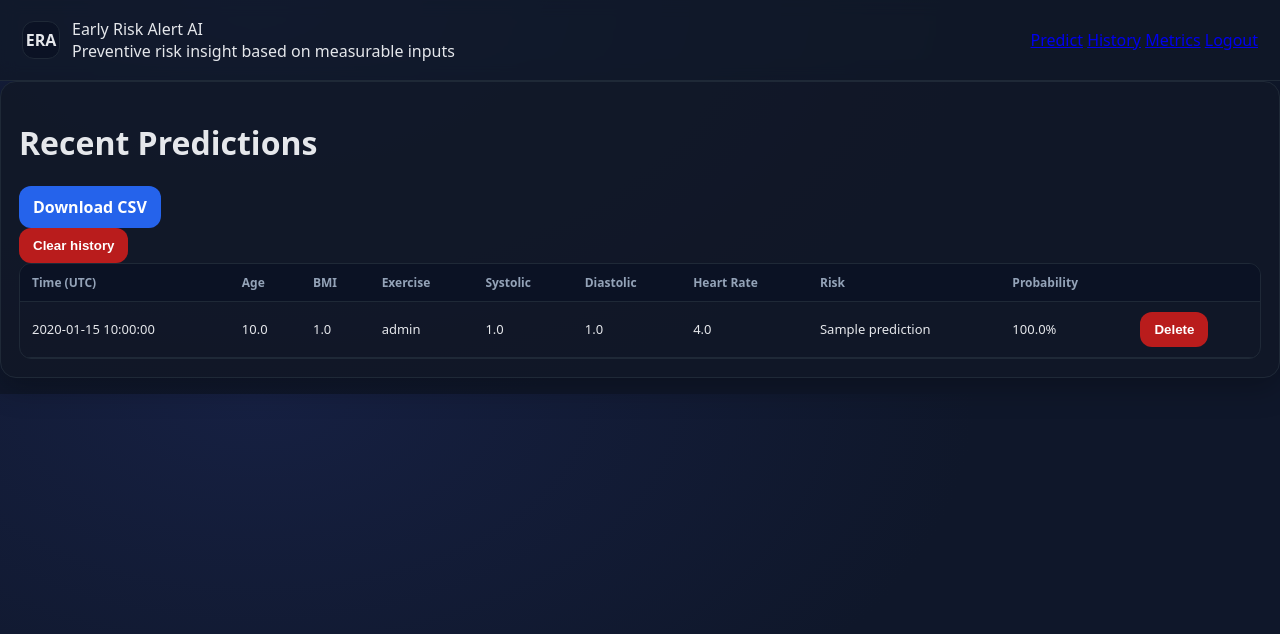
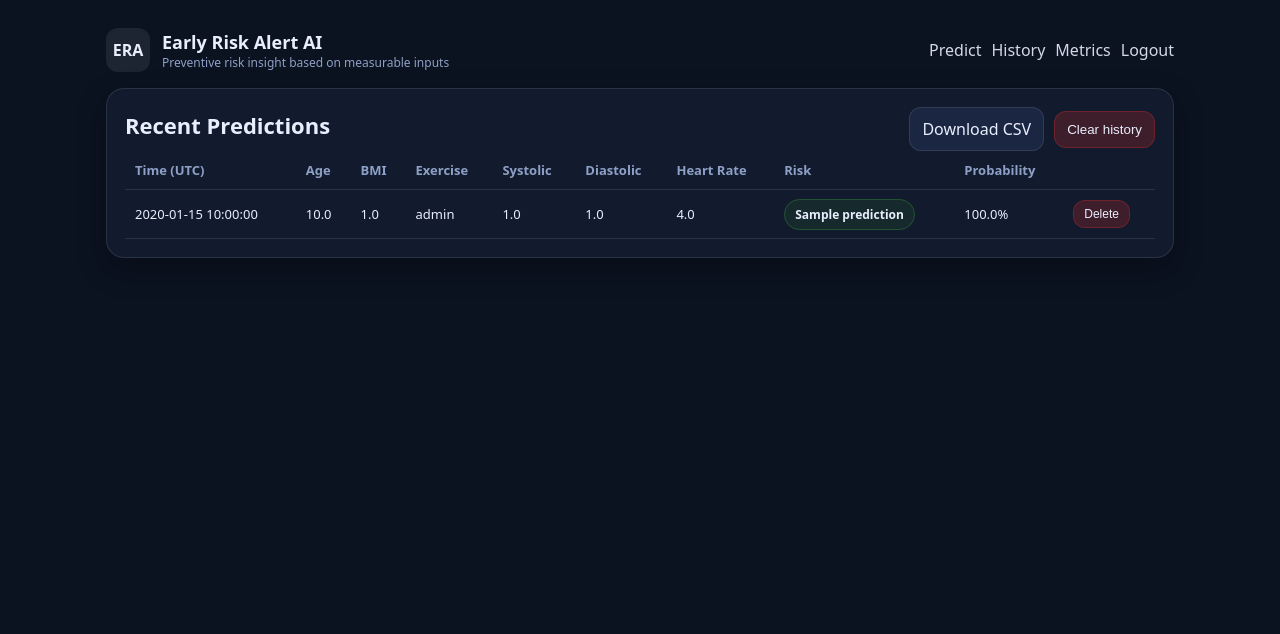
Before and after one commit to ayden611/early-risk-alert-ai, a Flask app: page /history in a window 1280 px wide. Shown: the top 634 px of the page. Run offline with Flask 3, Linux system fonts and the light colour scheme; the visitor is signed in with stand-in values (Sample User, id 1); tables that the repository leaves empty hold one stand-in row (values such as "Sample post"); parts of the project's set-up code (start-up, migrations or seed data) failed here and were passed over.

Commit message:
Update style.css

```diff
--- a/static/style.css
+++ b/static/style.css
@@ -1,166 +1,132 @@
 :root{
-  --bg:#0f172a;
-  --card:#111827;
-  --muted:#94a3b8;
-  --text:#e5e7eb;
-  --border:#1f2937;
-  --btn:#1f2937;
-  --btn2:#2563eb;
-  --danger:#b91c1c;
+  --bg:#0b1220;
+  --card:#121b2e;
+  --muted:#8ea0c6;
+  --text:#e9eefc;
+  --border:rgba(255,255,255,.10);
+  --good:#2e7d32;
+  --bad:#c62828;
+  --btn:#1b2742;
+  --btn2:#27406f;
 }
 
-*{box-sizing:border-box;}
+*{box-sizing:border-box}
 body{
   margin:0;
-  font-family:system-ui,-apple-system,Segoe UI,Roboto,Arial,sans-serif;
-  background:radial-gradient(1200px 700px at 20% 0%, #162042 0%, var(--bg) 60%);
+  background:var(--bg);
   color:var(--text);
+  font-family: ui-sans-serif, system-ui, -apple-system, Segoe UI, Roboto, Helvetica, Arial;
 }
 
+.shell{max-width:1100px;margin:28px auto;padding:0 16px;}
 .topbar{
-  display:flex;
-  align-items:center;
-  justify-content:space-between;
-  padding:18px 22px;
-  border-bottom:1px solid var(--border);
-  background:rgba(17,24,39,.75);
-  backdrop-filter:blur(8px);
+  display:flex;justify-content:space-between;align-items:center;
+  margin-bottom:16px;gap:16px;flex-wrap:wrap;
 }
 .brand{display:flex;gap:12px;align-items:center;}
 .logo{
-  width:38px;height:38px;border-radius:12px;
-  display:grid;place-items:center;
-  background:#0b1224;border:1px solid var(--border);
-  font-weight:700;
+  width:44px;height:44px;border-radius:12px;
+  display:grid;place-items:center;font-weight:800;
+  background:rgba(255,255,255,.08);
 }
-.title{font-size:18px;font-weight:700;}
-.subtitle{font-size:13px;color:var(--muted);}
-.tag{font-size:12px;color:var(--muted);}
+.brand-title{font-size:18px;font-weight:800}
+.brand-sub{font-size:12px;color:var(--muted)}
+.nav{display:flex;gap:10px;flex-wrap:wrap}
+.navlink{color:var(--text);text-decoration:none;opacity:.9}
+.navlink:hover{opacity:1;text-decoration:underline}
 
-.container{max-width:980px;margin:22px auto;padding:0 16px;}
 .card{
-  background:rgba(17,24,39,.9);
+  background:var(--card);
   border:1px solid var(--border);
-  border-radius:16px;
+  border-radius:18px;
   padding:18px;
-  box-shadow:0 10px 30px rgba(0,0,0,.25);
+  box-shadow:0 12px 30px rgba(0,0,0,.25);
   margin-bottom:16px;
 }
-h2{margin:0 0 10px 0;}
-.muted{color:var(--muted);}
+.center{max-width:520px;margin:80px auto}
 
-.grid{
-  display:grid;
-  grid-template-columns:repeat(2, minmax(0,1fr));
-  gap:12px;
+h1{margin:0 0 8px 0;font-size:22px}
+h2{margin:16px 0 8px 0;font-size:16px}
+.muted{color:var(--muted)}
+.tiny{font-size:12px}
+
+.flash{margin-bottom:14px}
+.flash-item{
+  background:rgba(255, 193, 7, .12);
+  border:1px solid rgba(255, 193, 7, .25);
+  padding:10px 12px;border-radius:12px;
+  margin-bottom:8px;
 }
-.field label{display:block;font-size:13px;color:var(--muted);margin-bottom:6px;}
-.field input,.field select{
+
+.form{display:grid;gap:10px;margin-top:10px}
+label{font-size:12px;color:var(--muted)}
+input, select{
   width:100%;
   padding:10px 12px;
   border-radius:12px;
   border:1px solid var(--border);
-  background:#0b1224;
+  background:rgba(255,255,255,.06);
   color:var(--text);
   outline:none;
 }
-.hint{font-size:12px;color:var(--muted);margin-top:6px;}
+.hint{font-size:12px;color:var(--muted);margin-top:6px}
 
-.checkrow{
-  display:flex;gap:10px;align-items:flex-start;
-  margin:14px 0;
-  font-size:13px;color:var(--muted);
+.grid{
+  display:grid;
+  grid-template-columns: 1fr 1fr;
+  gap:12px;
+  margin-top:12px;
 }
-.checkrow input{margin-top:3px;}
+.full{grid-column:1 / -1}
+@media (max-width:760px){
+  .grid{grid-template-columns:1fr}
+}
 
-.actions{display:flex;gap:10px;flex-wrap:wrap;}
+.actions{display:flex;gap:10px;flex-wrap:wrap;align-items:center}
 .btn{
-  display:inline-flex;align-items:center;justify-content:center;
-  gap:10px;
-  border:none;
-  cursor:pointer;
-  padding:10px 14px;
-  border-radius:12px;
-  background:var(--btn2);
-  color:white;
-  font-weight:600;
-  text-decoration:none;
-}
-.btn2{background:var(--btn);}
-.btn.danger{background:var(--danger);}
-.btn:disabled{opacity:.7;cursor:not-allowed;}
-
-.alert{
+  display:inline-block;
+  background:var(--btn);
+  border:1px solid var(--border);
+  color:var(--text);
   padding:10px 12px;
   border-radius:12px;
+  text-decoration:none;
+  cursor:pointer;
+}
+.btn:hover{background:rgba(255,255,255,.10)}
+.btn.primary{background:var(--btn2)}
+.btn.danger{background:rgba(198,40,40,.25);border-color:rgba(198,40,40,.35)}
+.btn.tiny{padding:6px 10px;font-size:12px}
+
+.check{display:flex;gap:10px;align-items:flex-start}
+.check input{width:auto;margin-top:3px}
+
+.result{display:flex;justify-content:space-between;align-items:center;gap:14px;flex-wrap:wrap}
+.pill{
+  padding:6px 10px;border-radius:999px;font-weight:700;font-size:12px;
   border:1px solid var(--border);
-  margin-bottom:12px;
+  background:rgba(255,255,255,.06);
 }
-.alert-error{background:rgba(185,28,28,.15);}
-.alert-ok{background:rgba(34,197,94,.12);}
+.pill.good{border-color:rgba(46,125,50,.5);background:rgba(46,125,50,.15)}
+.pill.bad{border-color:rgba(198,40,40,.5);background:rgba(198,40,40,.15)}
 
-.result-card{
-  margin-top:16px;
-  padding:16px;
-  border-radius:16px;
-  font-size:16px;
+.table-wrap{overflow:auto}
+table{width:100%;border-collapse:separate;border-spacing:0;min-width:900px}
+th, td{padding:10px 10px;border-bottom:1px solid var(--border);text-align:left;font-size:13px}
+th{color:var(--muted);font-weight:700}
+
+.row{display:flex;justify-content:space-between;align-items:center;gap:12px;flex-wrap:wrap}
+.row-actions{display:flex;gap:10px;align-items:center;flex-wrap:wrap}
+
+.metrics{display:grid;grid-template-columns:repeat(3, 1fr);gap:12px;margin-top:12px}
+.metric{border:1px solid var(--border);border-radius:16px;padding:12px;background:rgba(255,255,255,.04)}
+.big{font-size:22px;font-weight:900;margin-top:6px}
+
+.pre{
+  background:rgba(0,0,0,.3);
   border:1px solid var(--border);
+  padding:12px;
+  border-radius:14px;
+  overflow:auto;
+  white-space:pre-wrap;
 }
-.low{background-color:rgba(34,197,94,.08); border-left:6px solid #22c55e;}
-.high{background-color:rgba(239,68,68,.08); border-left:6px solid #ef4444;}
-.result-title{font-size:20px;font-weight:800;margin-bottom:10px;}
-.risk-label{font-size:22px;font-weight:800;}
-.confidence{margin-top:6px;color:var(--muted);}
-
-.meter{
-  height:14px;
-  background:#0b1224;
-  border:1px solid var(--border);
-  border-radius:999px;
-  overflow:hidden;
-  margin:12px 0;
-}
-.meter-fill{
-  height:100%;
-  background:linear-gradient(90deg,#22c55e,#f59e0b,#ef4444);
-}
-
-.result-details{display:flex;gap:18px;flex-wrap:wrap;color:var(--muted);}
-.disclaimer{font-size:12px;color:var(--muted);margin-top:10px;line-height:1.4;}
-
-.table-wrap{overflow:auto;border-radius:12px;border:1px solid var(--border);}
-table{width:100%;border-collapse:collapse;min-width:860px;}
-th,td{padding:10px 12px;border-bottom:1px solid var(--border);text-align:left;}
-th{font-size:12px;color:var(--muted);background:#0b1224;}
-td{font-size:13px;}
-td.low{color:#22c55e;}
-td.high{color:#ef4444;}
-
-.filtergrid{
-  display:grid;
-  grid-template-columns:repeat(3, minmax(0, 1fr));
-  gap:12px;
-  margin-bottom:12px;
-}
-.filter-actions{
-  display:flex;
-  gap:10px;
-  align-items:end;
-}
-
-@media (max-width: 820px){
-  .grid{grid-template-columns:1fr;}
-  .filtergrid{grid-template-columns:1fr;}
-}
-
-/* Loading spinner */
-.spinner{
-  width:14px;height:14px;
-  border-radius:999px;
-  border:2px solid rgba(255,255,255,.35);
-  border-top-color:white;
-  display:none;
-  animation:spin .8s linear infinite;
-}
-.loading .spinner{display:inline-block;}
-@keyframes spin{to{transform:rotate(360deg);}}
```
